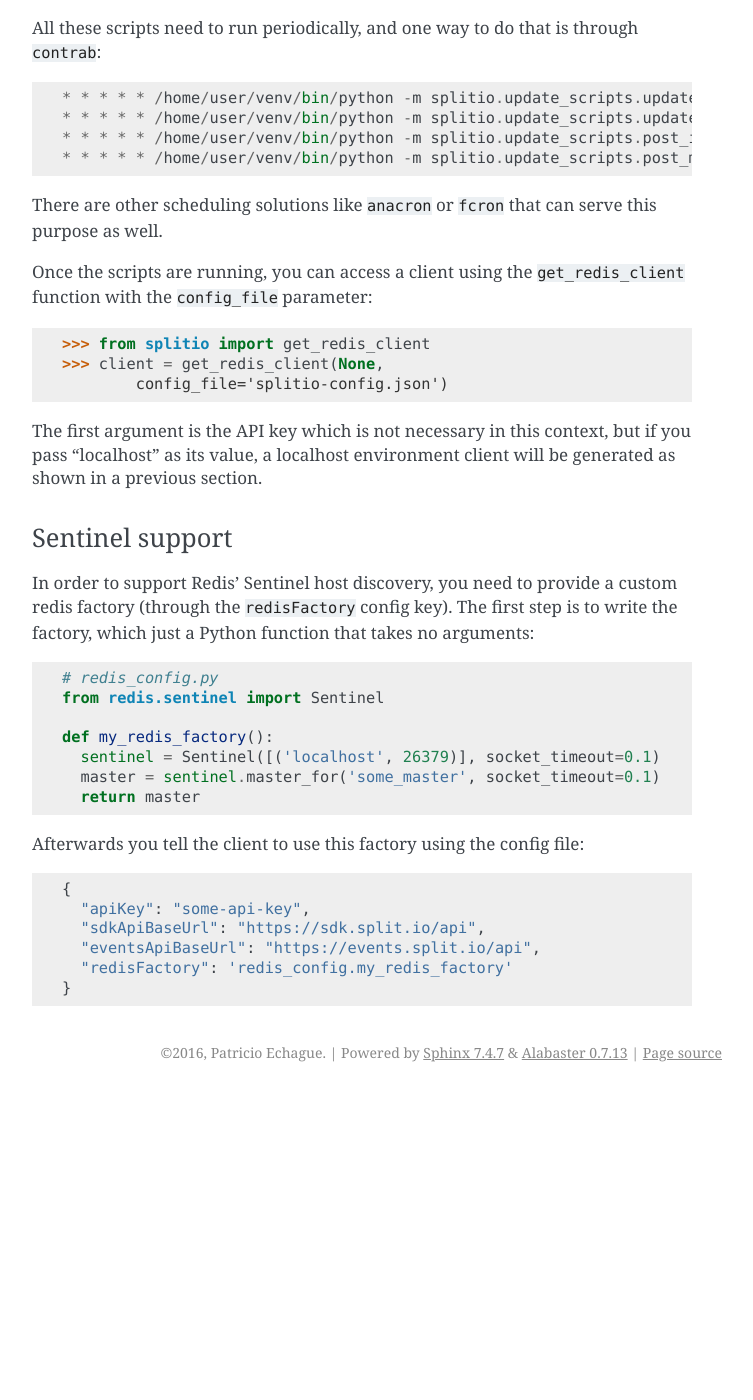
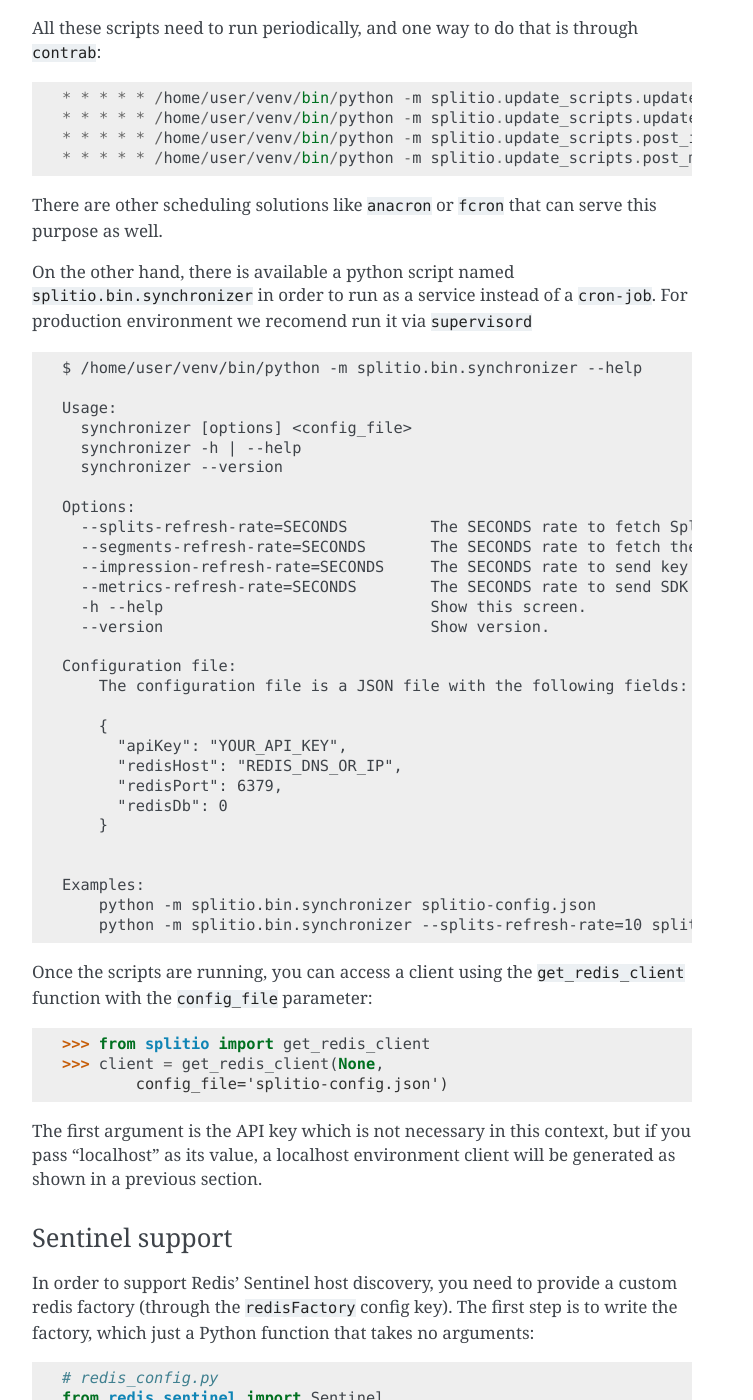
Before and after one commit to splitio/python-client, a Sphinx documentation site: the page built from doc/source/introduction.rst, in a window 1280 px wide and 1400 px high, scrolled down 4810 px. Shown: the whole window, without its empty margins (388-1141 px from the left). Built offline with Sphinx 7.4.7, drawn with Linux system fonts in a browser that asks for light colours; before the commit the page ends 5902 px from its top, so only the background shows below that.

Commit message:
Updated documentation

```diff
--- a/doc/source/introduction.rst
+++ b/doc/source/introduction.rst
@@ -182,6 +182,39 @@
 
 There are other scheduling solutions like ``anacron`` or ``fcron`` that can serve this purpose as well.
 
+On the other hand, there is available a python script named ``splitio.bin.synchronizer`` in order to run as a service instead of a ``cron-job``. For production environment we recomend run it via ``supervisord`` ::
+
+    $ /home/user/venv/bin/python -m splitio.bin.synchronizer --help
+
+    Usage:
+      synchronizer [options] <config_file>
+      synchronizer -h | --help
+      synchronizer --version
+
+    Options:
+      --splits-refresh-rate=SECONDS         The SECONDS rate to fetch Splits definitions [default: 30]
+      --segments-refresh-rate=SECONDS       The SECONDS rate to fetch the Segments keys [default: 30]
+      --impression-refresh-rate=SECONDS     The SECONDS rate to send key impressions [default: 60]
+      --metrics-refresh-rate=SECONDS        The SECONDS rate to send SDK metrics [default: 60]
+      -h --help                             Show this screen.
+      --version                             Show version.
+
+    Configuration file:
+        The configuration file is a JSON file with the following fields:
+
+        {
+          "apiKey": "YOUR_API_KEY",
+          "redisHost": "REDIS_DNS_OR_IP",
+          "redisPort": 6379,
+          "redisDb": 0
+        }
+
+
+    Examples:
+        python -m splitio.bin.synchronizer splitio-config.json
+        python -m splitio.bin.synchronizer --splits-refresh-rate=10 splitio-config.json
+
+
 Once the scripts are running, you can access a client using the ``get_redis_client`` function with the ``config_file`` parameter: ::
 
   >>> from splitio import get_redis_client
```
